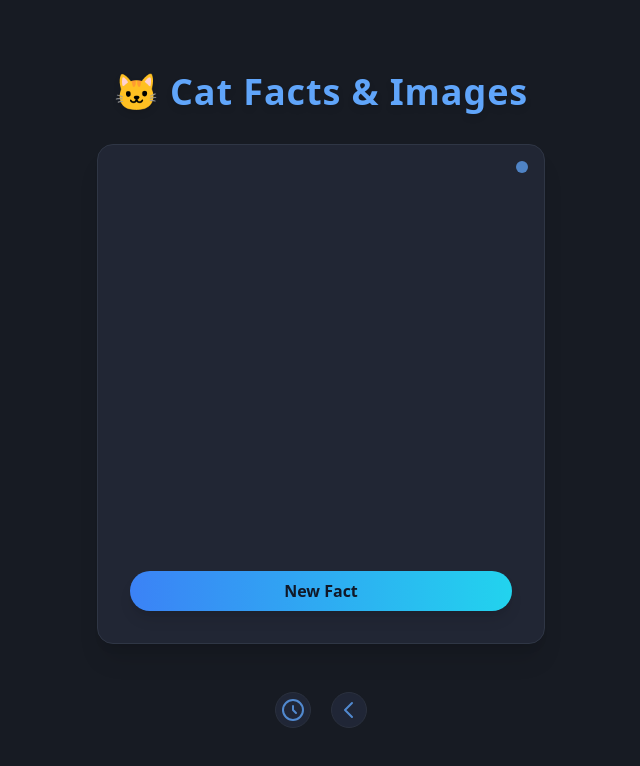
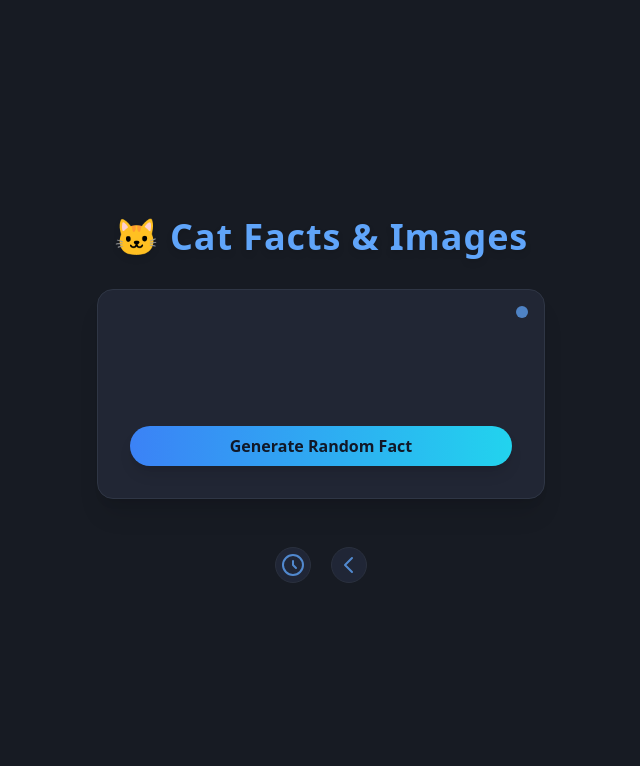
Before and after one commit to ohmschrodinger/catfacts, a React (Create React App) app: page / in a window 1280 px wide. Shown: the top 766 px of the page, without its empty margins (319-959 px from the left). Built offline with nearby package versions, Linux system fonts and the light colour scheme.

Commit message:
Update CatFactImage.js

```diff
--- a/src/components/CatFactImage.js
+++ b/src/components/CatFactImage.js
@@ -11,8 +11,12 @@ const CatFactImage = () => {
   const [fact, setFact] = useState("");
   const [image, setImage] = useState("");
   const [loading, setLoading] = useState(false);
+  const [isExpanded, setIsExpanded] = useState(false); // Track if card is expanded
 
   const getNewCatFactAndImage = async () => {
+    if (!isExpanded) {
+      setIsExpanded(true); // Expand card on first click
+    }
     setLoading(true);
     setFact("");
     setImage("");
@@ -37,7 +41,12 @@ const CatFactImage = () => {
         🐱 Cat Facts & Images
       </h1>
 
-      <div className="bg-[#212634] rounded-2xl shadow-xl border border-[#2f3645] max-w-md w-full p-8 text-center relative flex flex-col justify-between transition-all duration-300 min-h-[500px]">
+      <div
+        className={`bg-[#212634] rounded-2xl shadow-xl border border-[#2f3645] max-w-md w-full p-8 text-center relative flex flex-col justify-between transition-all duration-500 ease-in-out ${
+          isExpanded ? "min-h-[500px]" : "min-h-[150px]"
+        }`}
+        style={{ overflow: "hidden" }}
+      >
         <div className="absolute top-4 right-4 h-3 w-3 rounded-full bg-blue-400 animate-pulse"></div>
 
         <div className="flex-grow flex flex-col justify-center">
@@ -47,7 +56,8 @@ const CatFactImage = () => {
             <div
               className={`transition-opacity duration-500 ${
                 fact ? "opacity-100" : "opacity-0"
-              }`}>
+              }`}
+            >
               {image && (
                 <img
                   src={image}
@@ -65,11 +75,17 @@ const CatFactImage = () => {
         <button
           onClick={getNewCatFactAndImage}
           disabled={loading}
-          className="mt-2 bg-gradient-to-r from-blue-500 to-cyan-400 hover:from-blue-400 hover:to-cyan-300 text-gray-900 font-semibold py-2 px-8 rounded-full focus:outline-none focus:ring-2 focus:ring-blue-400 focus:ring-offset-2 shadow-lg transition-all duration-300 transform hover:scale-105 disabled:opacity-50 disabled:cursor-not-allowed">
-          {loading ? "Loading..." : "New Fact"}
+          className="mt-2 bg-gradient-to-r from-blue-500 to-cyan-400 hover:from-blue-400 hover:to-cyan-300 text-gray-900 font-semibold py-2 px-8 rounded-full focus:outline-none focus:ring-2 focus:ring-blue-400 focus:ring-offset-2 shadow-lg transition-all duration-300 transform hover:scale-105 disabled:opacity-50 disabled:cursor-not-allowed"
+        >
+          {loading
+            ? "Loading..."
+            : !isExpanded
+            ? "Generate Random Fact"
+            : "New Fact"}
         </button>
       </div>
 
+      {/* The rest of your footer buttons, unchanged */}
       <div className="mt-12 flex flex-row gap-5 opacity-80">
         <button className="w-9 h-9 rounded-full bg-[#23293b] flex items-center justify-center border border-[#2f3645] hover:bg-blue-600 transition-colors duration-150">
           <svg
@@ -77,12 +93,9 @@ const CatFactImage = () => {
             fill="none"
             stroke="currentColor"
             strokeWidth={2}
-            viewBox="0 0 24 24">
-            <path
-              strokeLinecap="round"
-              strokeLinejoin="round"
-              d="M12 8v4l3 3"
-            />
+            viewBox="0 0 24 24"
+          >
+            <path strokeLinecap="round" strokeLinejoin="round" d="M12 8v4l3 3" />
             <circle cx="12" cy="12" r="10" />
           </svg>
         </button>
@@ -92,12 +105,9 @@ const CatFactImage = () => {
             fill="none"
             stroke="currentColor"
             strokeWidth={2}
-            viewBox="0 0 24 24">
-            <path
-              strokeLinecap="round"
-              strokeLinejoin="round"
-              d="M15 19l-7-7 7-7"
-            />
+            viewBox="0 0 24 24"
+          >
+            <path strokeLinecap="round" strokeLinejoin="round" d="M15 19l-7-7 7-7" />
           </svg>
         </button>
       </div>
```
